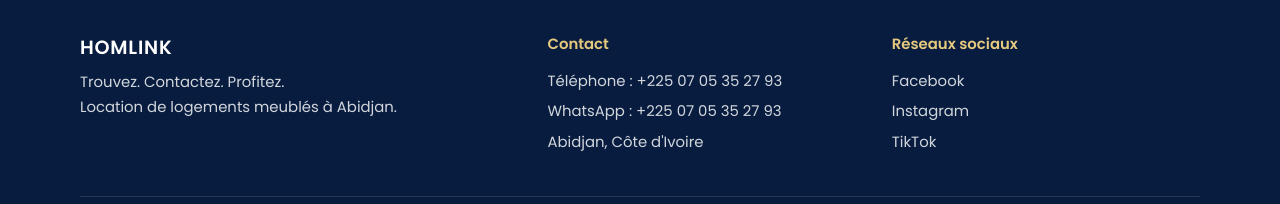
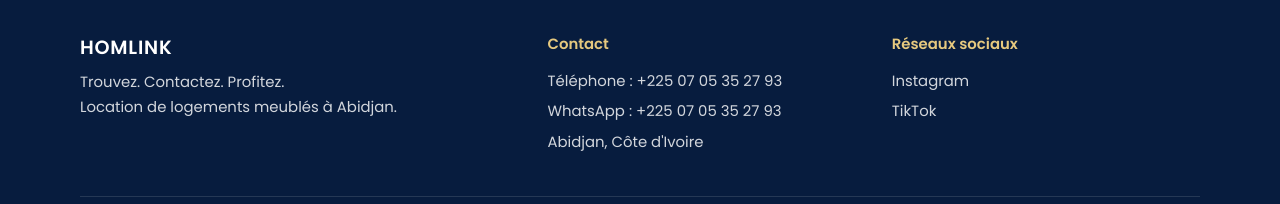
Before and after one commit to kassyndraman99-lab/homlink, a plain HTML site: page index.html in a window 1280 px wide. Shown: the part 6891-7095 px from the top of the page. Drawn offline with nearby package versions, Linux system fonts and the light colour scheme.

Commit message:
Add files via upload

```diff
--- a/index.html
+++ b/index.html
@@ -229,9 +229,8 @@
       <div>
         <h4>Réseaux sociaux</h4>
         <!-- Remplacez les liens "#" par vos vraies pages -->
-        <p><a href="#" rel="noopener">Facebook</a></p>
-        <p><a href="#" rel="noopener">Instagram</a></p>
-        <p><a href="#" rel="noopener">TikTok</a></p>
+        <p><a href="https://www.instagram.com/homlink.off/" target="_blank" rel="noopener">Instagram</a></p>
+        <p><a href="https://www.tiktok.com/@homlink_off" target="_blank" rel="noopener">TikTok</a></p>
       </div>
     </div>
     <div class="container footer-bottom">
```
